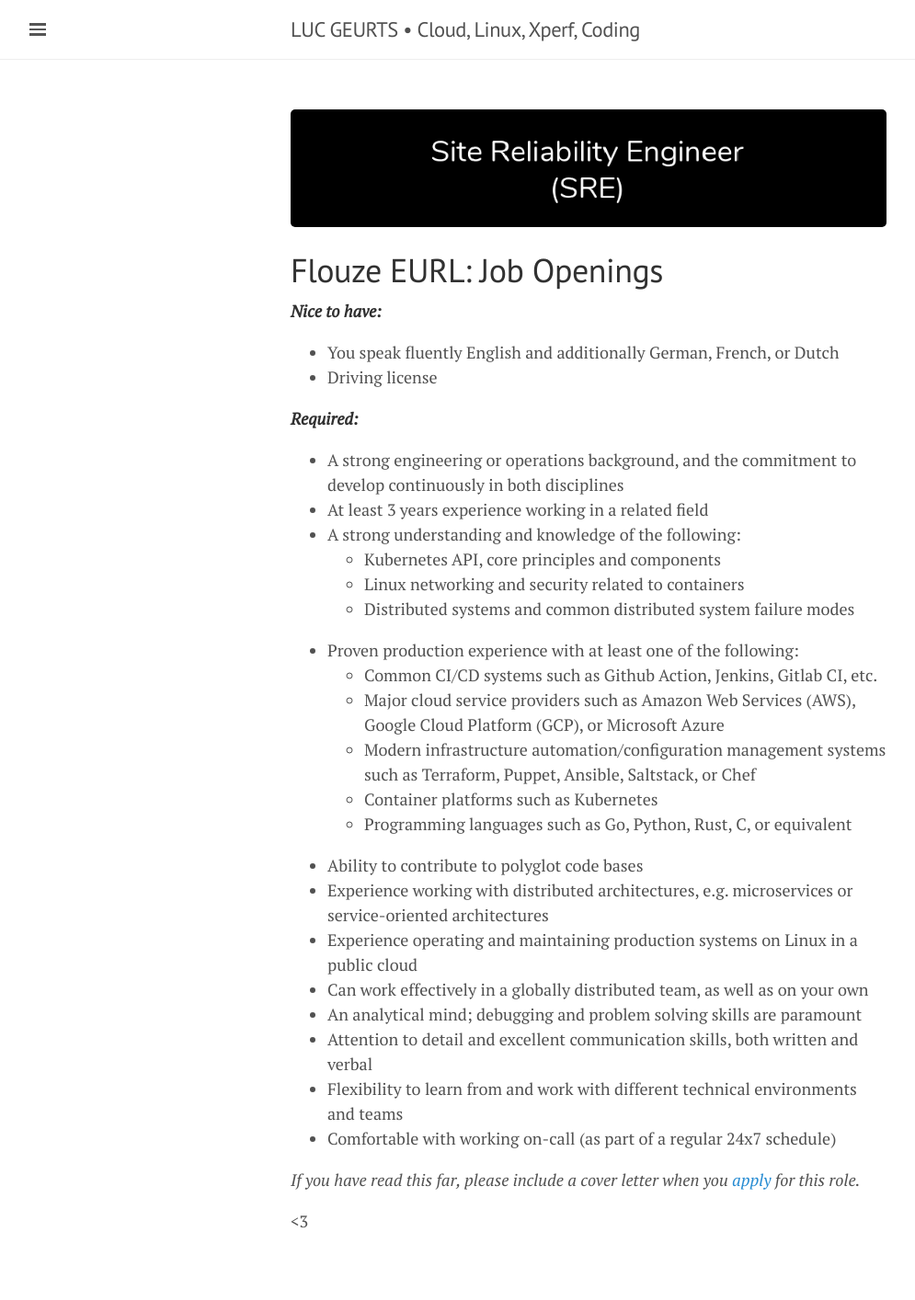
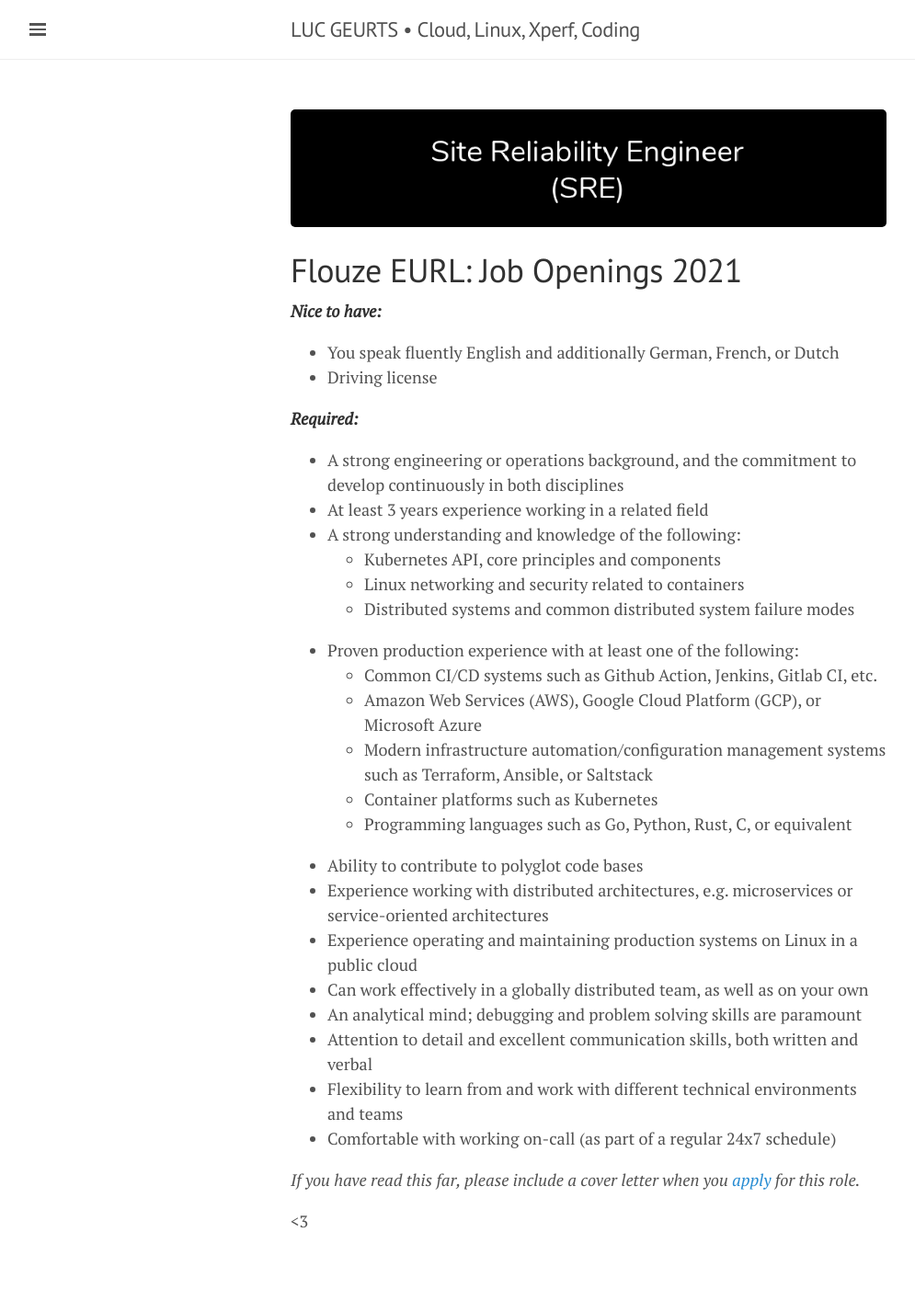
Before and after one commit to lgeurts/lgeurts.github.io, a Jekyll site: the page built from APPLICATION_FORM.md, in a window 1280 px wide. Shown: the whole page at 92% size, without its empty margins (0-995 px from the left). Built offline with Jekyll 4.4.1, drawn with Linux system fonts in a browser that asks for light colours; nearby versions of some CDN libraries; our own code applies the rules of GitHub Pages for plain Markdown files.

Commit message:
Update APPLICATION_FORM.md

```diff
--- a/APPLICATION_FORM.md
+++ b/APPLICATION_FORM.md
@@ -1,6 +1,6 @@
 ![Join Us](/assets/opportunities.png)
 
-# Flouze EURL: Job Openings
+# Flouze EURL: Job Openings 2021
 
 ***Nice to have:***
 
@@ -17,8 +17,8 @@
     * Distributed systems and common distributed system failure modes
 - Proven production experience with at least one of the following:
     * Common CI/CD systems such as Github Action, Jenkins, Gitlab CI, etc.
-    * Major cloud service providers such as Amazon Web Services (AWS), Google Cloud Platform (GCP), or Microsoft Azure
-    * Modern infrastructure automation/configuration management systems such as Terraform, Puppet, Ansible, Saltstack, or Chef
+    * Amazon Web Services (AWS), Google Cloud Platform (GCP), or Microsoft Azure
+    * Modern infrastructure automation/configuration management systems such as Terraform, Ansible, or Saltstack
     * Container platforms such as Kubernetes
     * Programming languages such as Go, Python, Rust, C, or equivalent
 - Ability to contribute to polyglot code bases
```
